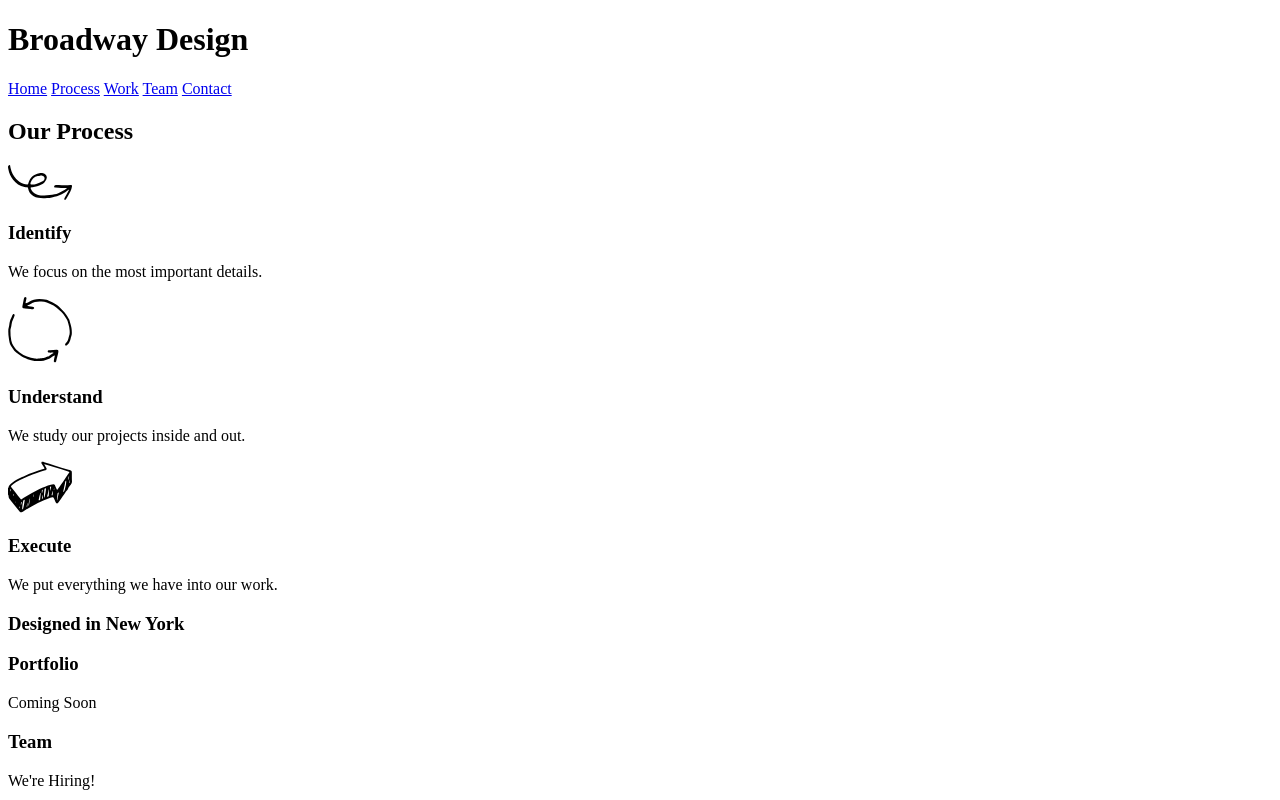
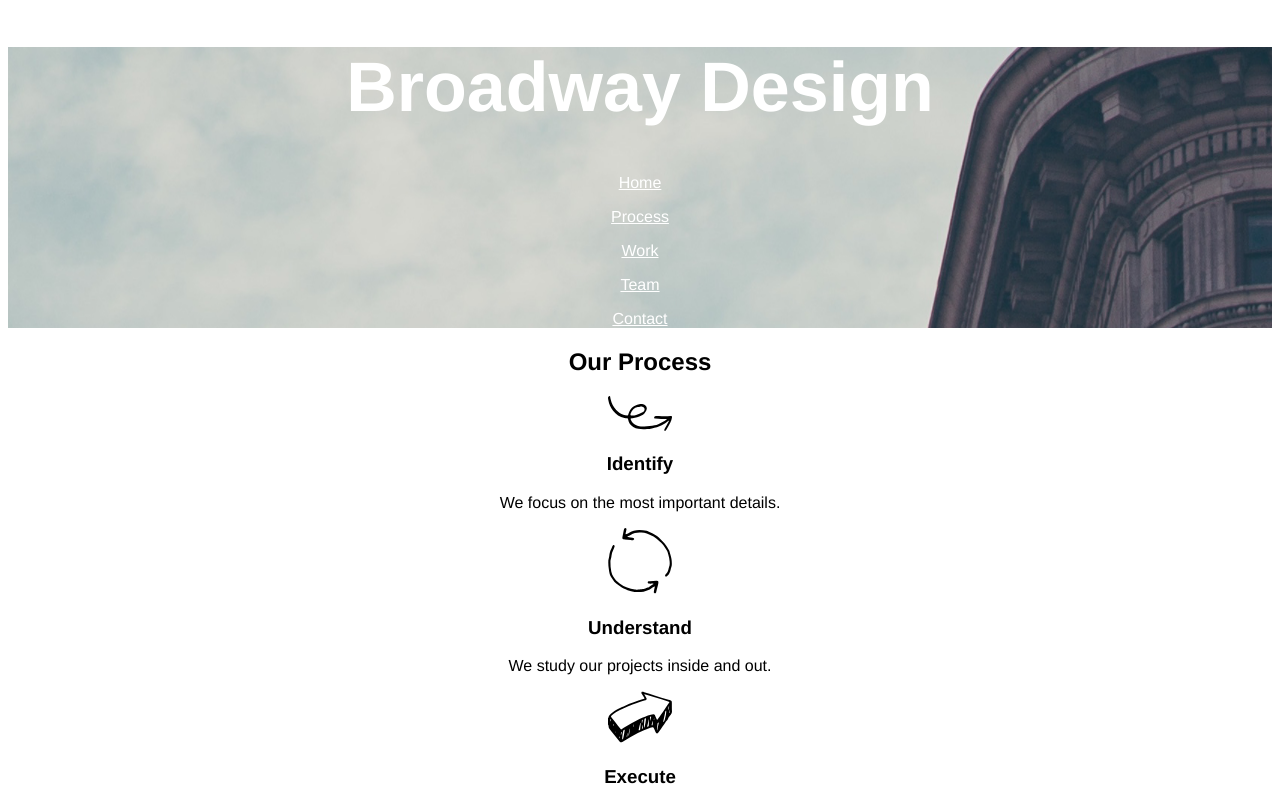
Before and after one commit to anteacazzato/broadway, a plain HTML site: page index.html in a window 1280 px wide. Shown: the top 800 px of the page. Drawn offline with Linux system fonts and the light colour scheme.

Commit message:
styled header in css

```diff
--- a/index.html
+++ b/index.html
@@ -11,11 +11,11 @@
     <div class="header">
       <h1>Broadway Design</h1>
       <nav>
-        <a href="#">Home</a>
-        <a href="#">Process</a>
-        <a href="#">Work</a>
-        <a href="#">Team</a>
-        <a href="#">Contact</a>
+        <p><a href="#">Home</a></p>
+        <p><a href="#">Process</a></p>
+        <p><a href="#">Work</a></p>
+        <p><a href="#">Team</a></p>
+        <p><a href="#">Contact</a></p>
       </nav>
     </div>
 
--- a/resources/css/style.css
+++ b/resources/css/style.css
@@ -0,0 +1,18 @@
+body{
+  font-family: Helvetica, sans-serif;
+  text-align: center;
+}
+
+h1{
+  font-size: 70px;
+  font-weight: bold;
+  color: white;
+}
+
+.header{
+  background-image: url("../images/the-flatiron-building.png");
+}
+
+a {
+  color: white;
+}
```
